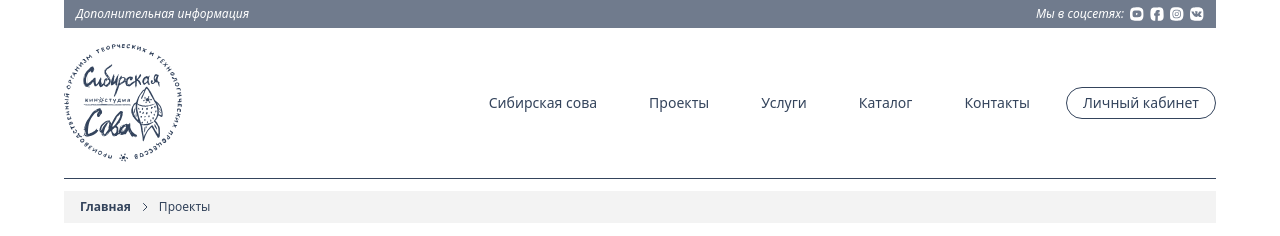
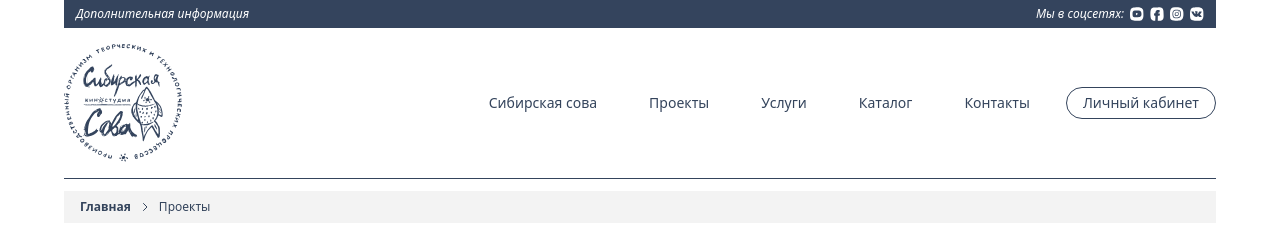
Before and after one commit to dejurik/sibfilm.ru, a website: page projects.html in a window 1280 px wide. Shown: the top 236 px of the page. Drawn offline with Linux system fonts and the light colour scheme.

Commit message:
fix css page

```diff
--- a/projects.html
+++ b/projects.html
@@ -16,7 +16,7 @@
 
 						<!-- header	-->
 
-						<div class="w-full block flex flex-row justify-between w-auto bg-[#34445D]/70 py-1.5 px-3">
+						<div class="w-full block flex flex-row justify-between w-auto bg-[#34445D] py-1.5 px-3">
 							<div class="*:text-xs *:text-white *:italic max-[435px]:hidden">
 								<span class="block">Дополнительная информация</span>
 							</div>
```
Also changed, not shown: index.html (+1 -1 lines), project_item.html (+1 -1 lines), service_item.html (+1 -1 lines), services.html (+1 -1 lines), src/output.css.
